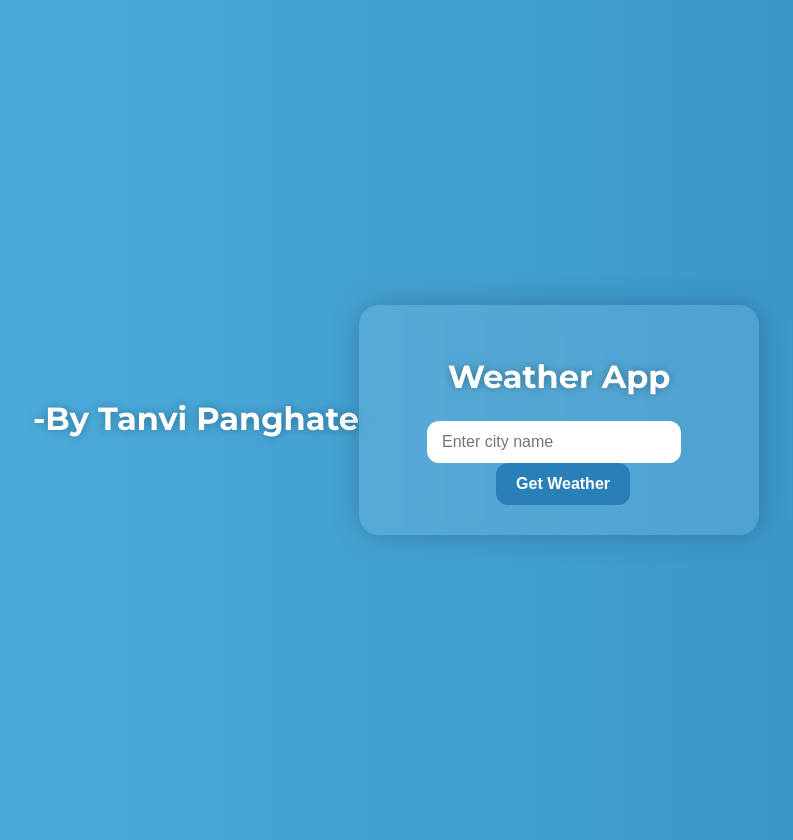
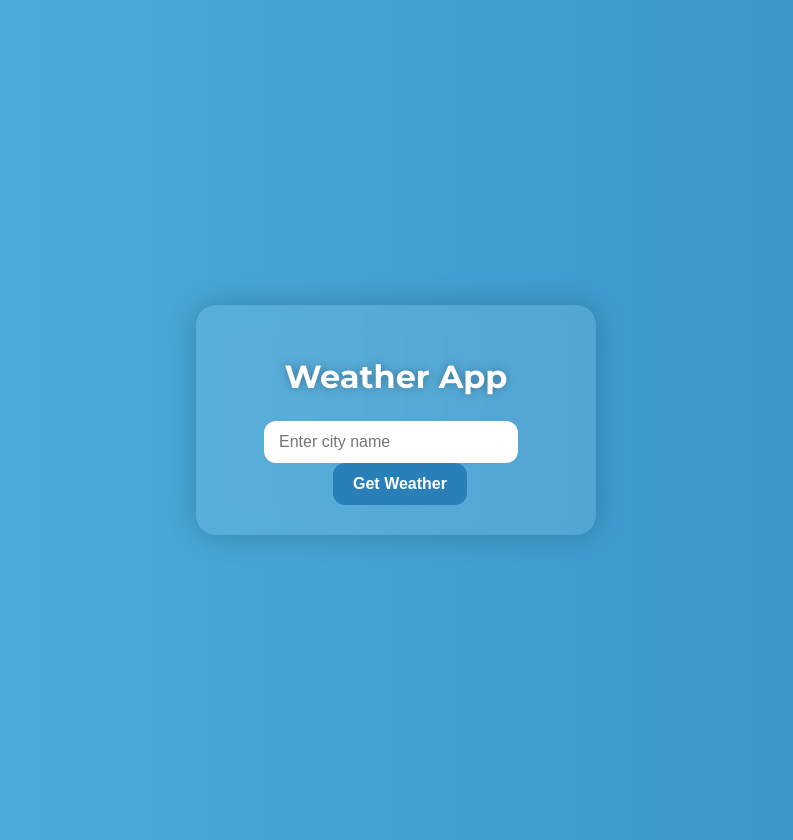
Before and after one commit to hardiekk/Weather-App, a plain HTML site: page index.html in a window 1280 px wide. Shown: the whole page, without its empty margins (244-1037 px from the left). Drawn offline with Linux system fonts and the light colour scheme.

Commit message:
Update index.html

```diff
--- a/index.html
+++ b/index.html
@@ -4,7 +4,7 @@
   <meta charset="UTF-8">
   <meta name="viewport" content="width=device-width, initial-scale=1.0">
   <title>Weather App</title>
-  <h1>-By Tanvi Panghate</h1>
+  <title>-By Tanvi Panghate</title>
   <link rel="stylesheet" href="styles.css">
   <link href="https://fonts.googleapis.com/css2?family=Montserrat:wght@400;700&display=swap" rel="stylesheet">
 </head>
```
